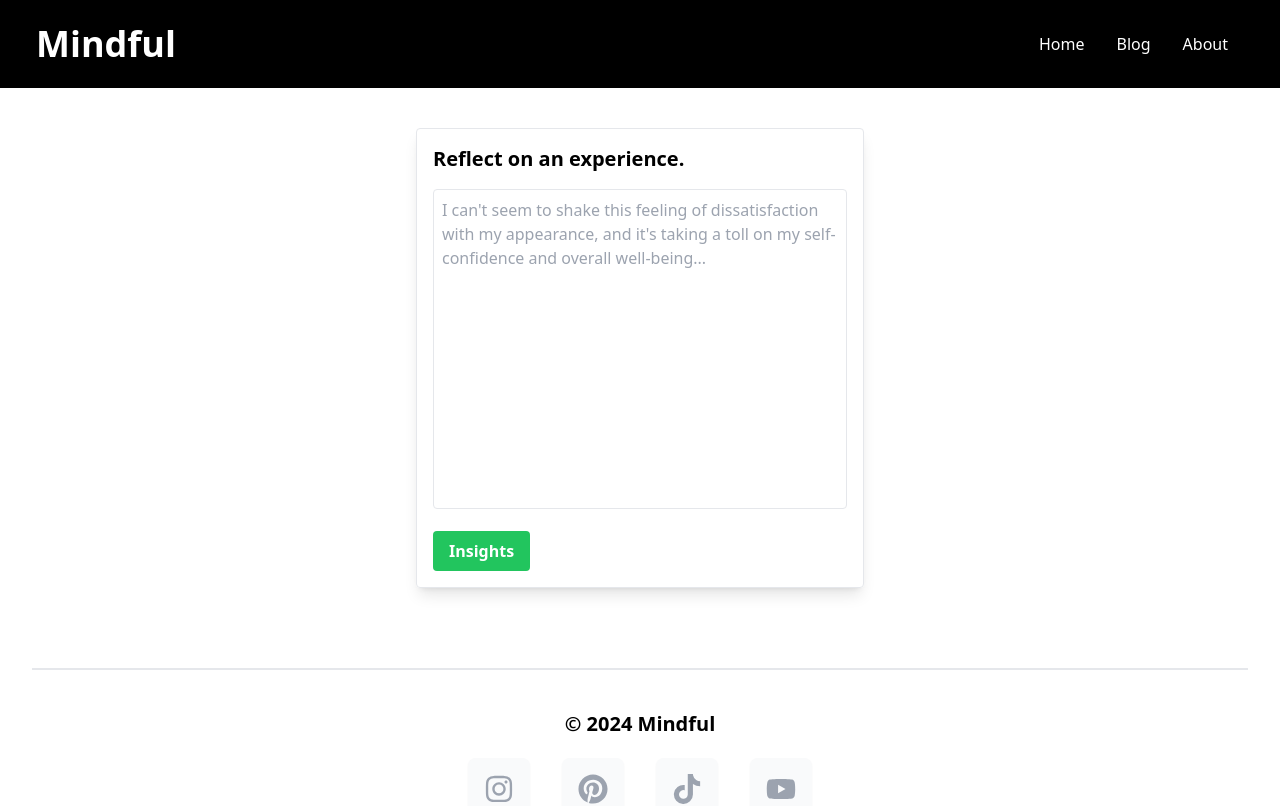
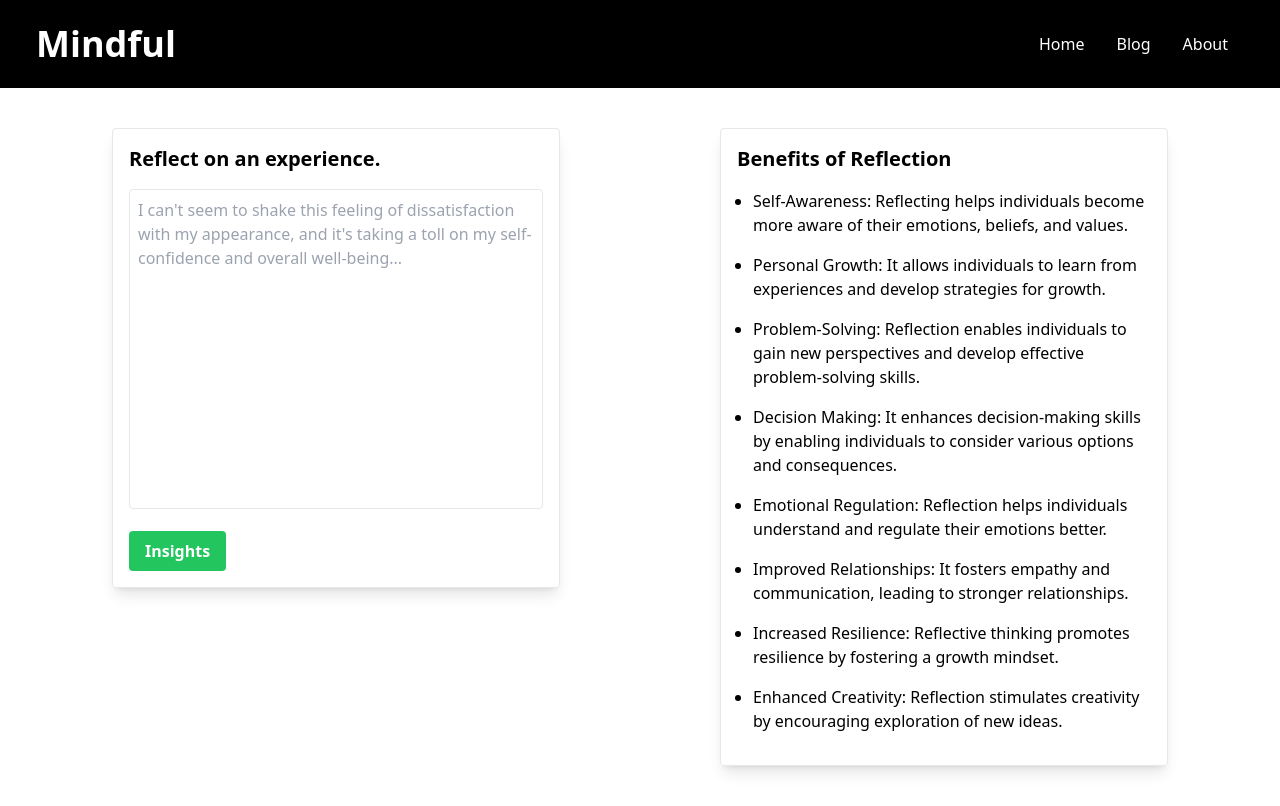
Before and after one commit to tshepo-ncube/nontanda, a Next.js app: page / in a window 1280 px wide. Shown: the top 806 px of the page. Built offline with nearby package versions, Linux system fonts and the light colour scheme.

Commit message:
added some benefits of reflection on the home page

```diff
--- a/components/Journal.jsx
+++ b/components/Journal.jsx
@@ -1,6 +1,7 @@
 "use client";
 import React, { useState, useEffect } from "react";
 import Grid from "@mui/material/Grid";
+import ReflectionComponent from "./Explaination";
 const Journal = () => {
   const [entry, setEntry] = useState("");
   const [insights, setInsights] = useState(true);
@@ -49,9 +50,8 @@ const Journal = () => {
   };
 
   return (
-    // <Grid container spacing={2}>
-    //   <Grid item xs={12} sm={12} md={12} lg={6}>
-    <>
+    <Grid container spacing={0}>
+      <Grid item xs={12} sm={12} md={12} lg={6}>
         {insights ? (
           <>
             <div className="max-w-md mx-auto mt-8 p-4 border rounded shadow-lg">
@@ -84,15 +84,16 @@ const Journal = () => {
                     It sounds like you've been grappling with a heavy burden of
                     self-doubt and questioning your worthiness in your
                     relationships, despite the love and support you receive. The
-                  lingering doubts and insecurities seem to overshadow even your
-                  happiest moments, casting a shadow over your experiences. It's
-                  important to recognize that these feelings are valid, but they
-                  don't define your worth or deservingness of happiness. Perhaps
-                  exploring these doubts with compassion and seeking validation
-                  from within can help you cultivate a deeper sense of
-                  self-acceptance and find peace within your relationships.
-                  Remember, you are deserving of love and happiness, and your
-                  worthiness doesn't hinge on external validation.
+                    lingering doubts and insecurities seem to overshadow even
+                    your happiest moments, casting a shadow over your
+                    experiences. It's important to recognize that these feelings
+                    are valid, but they don't define your worth or deservingness
+                    of happiness. Perhaps exploring these doubts with compassion
+                    and seeking validation from within can help you cultivate a
+                    deeper sense of self-acceptance and find peace within your
+                    relationships. Remember, you are deserving of love and
+                    happiness, and your worthiness doesn't hinge on external
+                    validation.
                   </p>
                 </div>
                 {/* <div className="absolute top-2 left-2 text-gray-400 overflow-hidden whitespace-nowrap">
@@ -108,7 +109,49 @@ const Journal = () => {
             </div>
           </>
         )}
-    </>
+      </Grid>
+
+      <Grid item xs={12} sm={12} md={12} lg={6}>
+        {/* <ReflectionComponent /> */}
+        <div className="max-w-md mx-auto mt-8 p-4 border rounded shadow-lg">
+          <h2 className="text-xl font-bold mb-4">Benefits of Reflection</h2>
+          <ul className="list-disc pl-4">
+            <li className="mb-4">
+              Self-Awareness: Reflecting helps individuals become more aware of
+              their emotions, beliefs, and values.
+            </li>
+            <li className="mb-4">
+              Personal Growth: It allows individuals to learn from experiences
+              and develop strategies for growth.
+            </li>
+            <li className="mb-4">
+              Problem-Solving: Reflection enables individuals to gain new
+              perspectives and develop effective problem-solving skills.
+            </li>
+            <li className="mb-4">
+              Decision Making: It enhances decision-making skills by enabling
+              individuals to consider various options and consequences.
+            </li>
+            <li className="mb-4">
+              Emotional Regulation: Reflection helps individuals understand and
+              regulate their emotions better.
+            </li>
+            <li className="mb-4">
+              Improved Relationships: It fosters empathy and communication,
+              leading to stronger relationships.
+            </li>
+            <li className="mb-4">
+              Increased Resilience: Reflective thinking promotes resilience by
+              fostering a growth mindset.
+            </li>
+            <li className="mb-4">
+              Enhanced Creativity: Reflection stimulates creativity by
+              encouraging exploration of new ideas.
+            </li>
+          </ul>
+        </div>
+      </Grid>
+    </Grid>
   );
 };
 
--- /dev/null
+++ b/posts/be-kind-to-your-mind-and-live-drug-free.md
@@ -0,0 +1,64 @@
+---
+title: "Be Kind To Your Mind & Live Drug Free"
+subtitle: "Be kind to your mind & live drug free"
+date: "2024-02-14"
+cr: ["https://www.mindfulmanifesters.com/ourblog"]
+---
+
+In a world that often feels chaotic and fast-paced, taking care of our mental health is paramount. With increasing awareness about the <a href="https://healthlibrary.telus.com/en/individuals-families/10-reasons-why-mental-health-is-important" style="text-decoration: none;" target="_blank" rel="noreferrer">importance of mental wellness</a>, the phrase "be kind to your mind" has gained significant traction.
+
+Combining this sentiment with the vital message of living drug-free creates a powerful mantra for holistic well-being.
+
+In this blog post, we'll explore what it means to be kind to your mind while embracing a drug-free lifestyle, empowering you to <a href="https://www.calm.com/blog/6-ways-to-prioritize-your-mental-health" style="text-decoration: none;" target="_blank" rel="noreferrer">prioritize your mental health and overall wellness</a>.
+
+<!-- After watching [High Score](https://www.youtube.com/watch?v=B4jopG1wX88) on Netflix, I was suddenly inspired to develop a retro-style game. I think it was a combination of the aesthetics and nostalgia that motivated me.
+
+It turned out to be a pretty fun experience, and something I'd recommend as a weekend project to any developer. With tools like [PICO-8](https://www.lexaloffle.com/pico-8.php) (a NES-like virtual console), it's really easy to get started — even if you're a beginner to programming. -->
+
+<!-- In this post, I'll be discussing why you should try your hand at retro-game development, and explain some of the technical limitations you'll be facing. -->
+
+<!-- <div style="width:100%;height:0;padding-bottom:100%;position:relative;"><iframe src="https://giphy.com/embed/Rb0qg5uHQXQ1rP6Pw5" width="100%" height="50%" style="position:absolute" frameBorder="0" class="giphy-embed" allowFullScreen></iframe></div><p><a href="https://giphy.com/gifs/mtv-mhad-slugbugg-self-care-can-be-Rb0qg5uHQXQ1rP6Pw5">via GIPHY</a></p> -->
+
+![mental health image](https://media4.giphy.com/media/v1.Y2lkPTc5MGI3NjExMnJlczBrbWJncDZoYjRiejV2aXFseGpldXp2OWwyZmZwaGpkajVsbSZlcD12MV9pbnRlcm5hbF9naWZfYnlfaWQmY3Q9Zw/Rb0qg5uHQXQ1rP6Pw5/giphy.gif)
+
+## Understanding the Importance of Mental Wellness
+
+<a href="https://www.cdc.gov/mentalhealth/learn/index.htm#:~:text=Mental%20health%20includes%20our%20emotional,others%2C%20and%20make%20healthy%20choices.&text=Mental%20health%20is%20important%20at,childhood%20and%20adolescence%20through%20adulthood." style="text-decoration: none;" target="_blank" >Mental Wellness</a> encompasses our emotional, psychological, and social well-being. It affects how we think, feel, and act, influencing every aspect of our lives.
+
+However, maintaining mental wellness isn't always easy, especially in today's world filled with stressors and pressures. This is where the concept of being kind to your mind comes into play.
+
+## Being Kind to Your Mind
+
+Being kind to your mind involves practicing self-care, mindfulness, and compassion towards yourself. It's about <a href="https://be-sophro.com/blog/learning-to-observe-your-thoughts-without-judgement/" style="text-decoration: none;" target="_blank" >acknowledging your thoughts</a> and emotions without judgment and nurturing your mental health with positive habits and coping strategies. This can include activities such as:
+
+- Practicing mindfulness meditation to quiet the mind and reduce stress.
+- Engaging in regular physical activity to boost mood and alleviate anxiety.
+- Prioritizing quality sleep to recharge your mind and body.
+- Cultivating healthy relationships that provide support and encouragement.
+- <a href="https://psychcentral.com/lib/10-way-to-build-and-preserve-better-boundaries" style="text-decoration: none;" target="_blank" >Setting boundaries</a> to protect your mental and emotional well-being.
+
+## Living Drug-Free
+
+![drug free image](https://media.tenor.com/pSzreKi-GbkAAAAi/i-am-not-high-george-w-bush.gif)
+
+Living drug-free means making conscious choices to abstain from <a href="https://pacifichealthsystems.com/blog/what-is-the-difference-between-substance-abuse-and-substance-dependence/" style="text-decoration: none;" target="_blank" > substance abuse and dependency.</a> While some substances may provide temporary relief or escape, they often exacerbate mental health issues in the long run.
+
+By choosing to live drug-free, you're committing to a lifestyle that prioritizes your mental clarity, emotional stability, and overall health. This can involve:
+
+- Avoiding the recreational use of drugs and alcohol.
+- Seeking alternative forms of stress relief and relaxation, such as exercise, meditation, or creative outlets.
+- Educating yourself about the potential risks and consequences of substance abuse.
+- Seeking professional help if struggling with substance dependency or addiction.
+- Surrounding yourself with a supportive community that values sobriety and mental wellness.
+
+## Embracing the Mantra
+
+"Be kind to your mind, live drug-free" isn't just a catchy phrase – it's a guiding principle for living a fulfilling and balanced life. By prioritizing your mental wellness and choosing to live drug-free, you're investing in your long-term happiness and resilience.
+
+<i>Remember, it's okay to seek help and support along the way. Whether through therapy, support groups, or simply reaching out to loved ones, you don't have to navigate this journey alone. </i>
+
+## Conclusion
+
+In a world where mental health issues and substance abuse are prevalent, embracing the mantra of "be kind to your mind, live drug-free" is more important than ever. By taking proactive steps to prioritize your mental wellness and make informed choices about substance use, you're empowering yourself to lead a healthier, happier life.
+
+<strong><i>So, let's commit to being kind to our minds, supporting each other, and creating a culture of mental wellness and sobriety. Together, we can make a positive difference in our lives and communities.</i> </strong>
```
Also changed, not shown: components/Explaination.jsx (added). Lines whose indentation alone changed are shown as unchanged.
